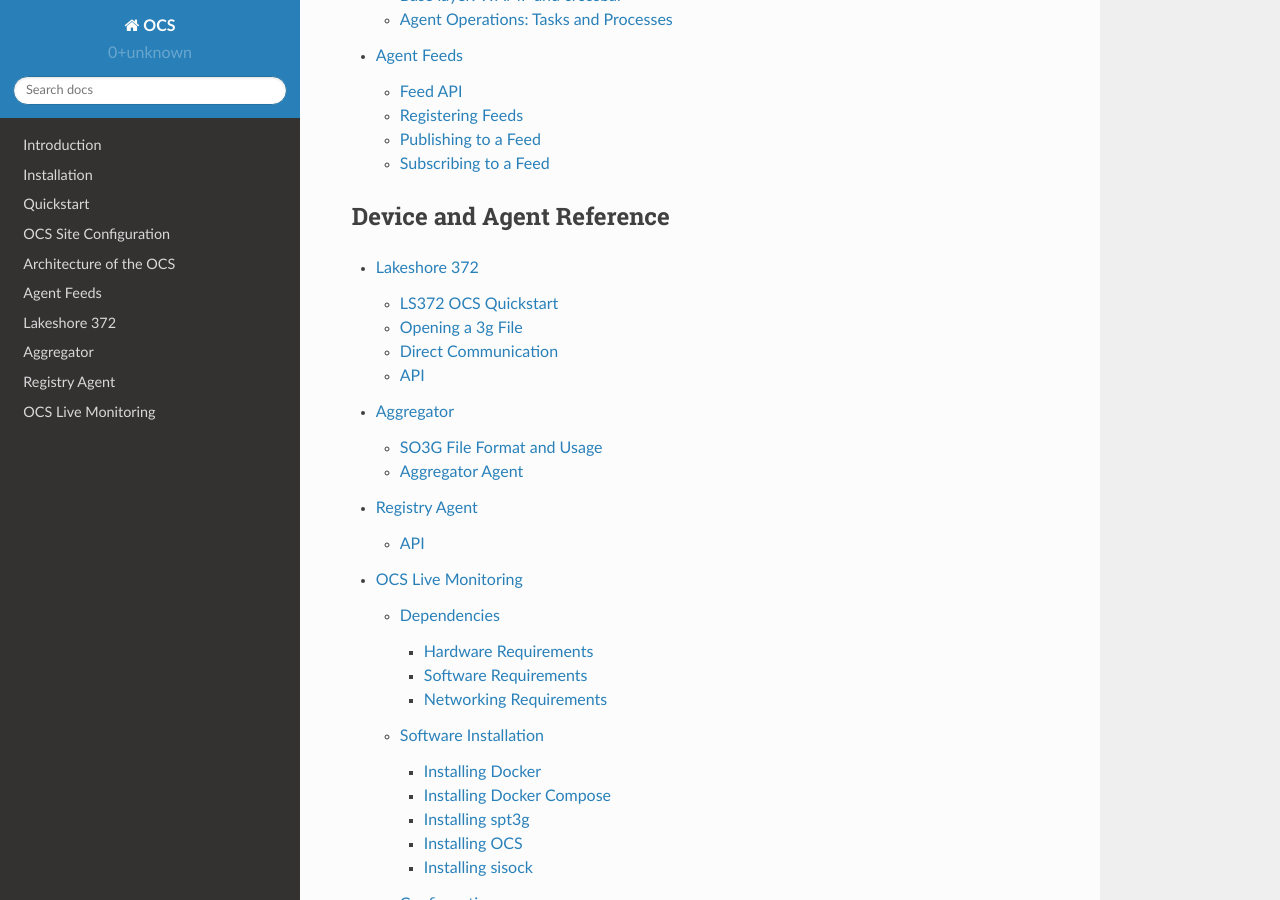
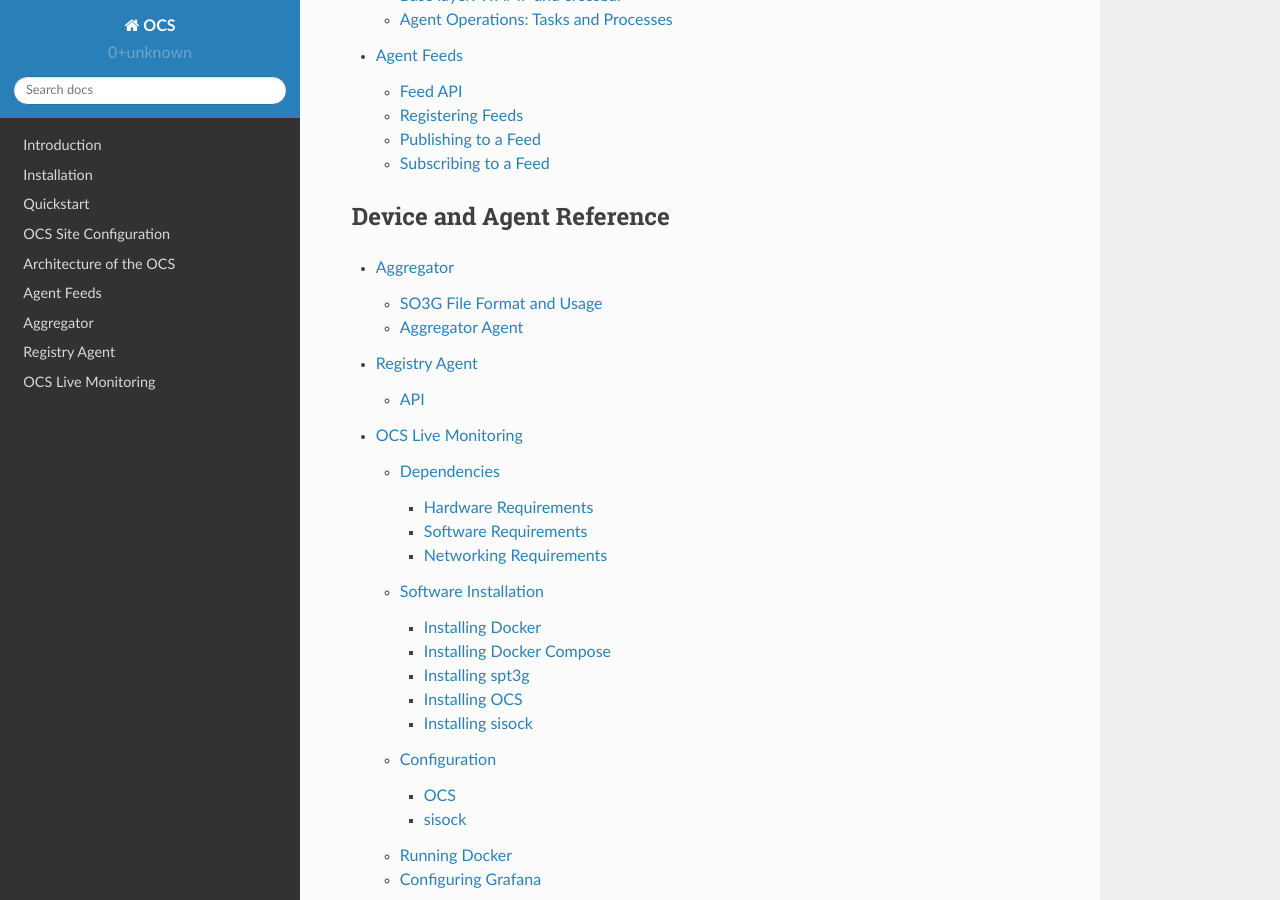
Before and after one commit to simonsobs/ocs, a Sphinx documentation site: the page built from docs/index.rst, in a window 1280 px wide and 900 px high, scrolled down 1044 px. Built offline with Sphinx 7.4.7 and the Read the Docs theme 2.0.0, drawn with Linux system fonts in a browser that asks for light colours; some of the changed lines change nothing that is shown.

Commit message:
docs: Remove Lakeshore372 (in SOCS now).

```diff
--- a/docs/index.rst
+++ b/docs/index.rst
@@ -30,7 +30,6 @@
 .. toctree::
    :maxdepth: 3
 
-   lakeshore372
    aggregator
    registry
    live_monitoring
--- a/docs/lakeshore372.rst
+++ /dev/null
@@ -1,137 +0,0 @@
-.. highlight:: rst
-
-.. _lakeshore372:
-
-=============
-Lakeshore 372
-=============
-
-The Lakeshore 372 (LS372) units are used for 100 mK and 1K thermometer readout.
-Basic functionality to interface and control an LS372 is provided by the
-``ocs.Lakeshore.Lakeshore372.py`` module.
-
-LS372 OCS Quickstart
---------------------
-To quickly get started acquiring data from a Lakeshore 372 with OCS perform the
-following starting in the ocs directory (each in a separate terminal):
-
-* Start the crossbar server::
-
-    $ cd example/
-    $ make run_crossbar
-
-* Configure the aggregator data frame and file durations.
-
-In ``agents/aggregator/aggregator_agent.py`` there is a method called
-``start_aggregate``, this contains the following lines::
-
-    time_per_frame = 60 * 10 # [s]
-    time_per_file  = 60 * 60  # [s]
-
-``time_per_frame`` indicates how often a Frame is flushed from memory to disk in
-the 3g file. The current amount is every 10 minutes. ``time_per_file`` indicates
-how often the file is closed out and a new one started. Currently this is every
-hour. Since we do not currently have a live monitoring system in place this is
-likely longer than you would like for the purposes of monitoring the data. You
-will not be able to open the g3 file until the file is closed, so you likely
-want to set both the frame and file duration to something short. The trade off
-here is we will generate many files.
-
-* Start the data aggregator agent::
-
-    $ cd agents/aggregator/
-    $ python3 aggregator_agent.py
-
-* Configure the LS372 agent by putting the correct IP address in
-  ``agents/thermometry/LS372_agent.py``::
-
-    therm = LS372_Agent("LS372A", "10.10.10.2" , fake_data=False)
-
-* Start the LS372 Agent::
-
-    $ cd agents/thermometry/
-    $ python3 LS372_agent.py
-
-* Run the ``therm_and_agg_ctrl.py`` client. This will collect 30 seconds of data.
-* You can change this in the client either by extending the ``sleep_time`` or by replacing the loop and data acquisiton and aggregator stop commands with a small sleep time, for instance, replacing::
-
-    sleep_time = 10
-    for i in range(sleep_time):
-        print('sleeping for {:d} more seconds'.format(sleep_time - i))
-        yield client_t.dsleep(1)
-
-
-    print("Stopping Data Acquisition")
-    yield get_data.stop()
-    yield get_data.wait()
-
-    print("Stopping Data Aggregator")
-    yield aggregate.stop()
-    yield aggregate.wait()
-
-with::
-
-    yield client_t.dsleep(.1)
-
-This will cause the client to run the data acquisition and close. You will see
-the data collected printed to the terminal ``LS372_agent.py`` is running. Data
-is saved to ``ocs/agents/aggregator/data/``.
-
-Sampling rate can be adjusted by changing the sleep time in ``LS372_agent.py``
-on line 91::
-
-    active_channel = self.module.get_active_channel()
-    data[active_channel.name] = (time.time(), self.module.get_temp(unit='S', chan=active_channel.channel_num))
-    time.sleep(.01)
-
-Opening a 3g File
------------------
-This quick script will open the passed in 3g file::
-
-    from spt3g import core
-    import sys
-
-    frames = [fr for fr in core.G3File(sys.argv[1])]
-
-Save it (say as ``open.py``) and run with::
-
-    python3 open.py <filename>
-
-Data is then accessible in each frame, for instance::
-
-    frames[0]['TODs'].keys()
-
-This displays the channels recorded (should be only active ones) and then you
-can access the data with ``frames[0]['TODs']['Channel 01']`` for instance.
-
-Direct Communication
---------------------
-Direct communication with the Lakeshore can be achieved without OCS, using the
-``Lakeshore372.py`` module in ``ocs/ocs/Lakeshore/``. From that directory, you can run a script like::
-
-    from Lakeshore372 import LS372
-
-    ls = LS372('10.10.10.2')
-
-You can use the API detailed on this page to then interact with the Lakeshore.
-Each Channel is given a Channel object in ``ls.channels``. You can query the
-resistance measured on the currently active channel with::
-
-    ls.get_active_channel().get_resistance_reading()
-
-That should get you started with direct communication. The API is fairly full
-featured. Development on the Heater class is currently underway and has a
-development branch on GitHub.
-
-API
----
-
-For the API all methods should start with one of the following:
-
-    * set - set a parameter of arbitary input (i.e. set_excitation)
-    * get - get the status of a parameter (i.e. get_excitation)
-    * enable - enable a boolean parameter (i.e. enable_autoscan)
-    * disable - disbale a boolean parameter (i.e. disable_channel)
-
-.. automodule:: ocs.Lakeshore.Lakeshore372
-    :members:
```
